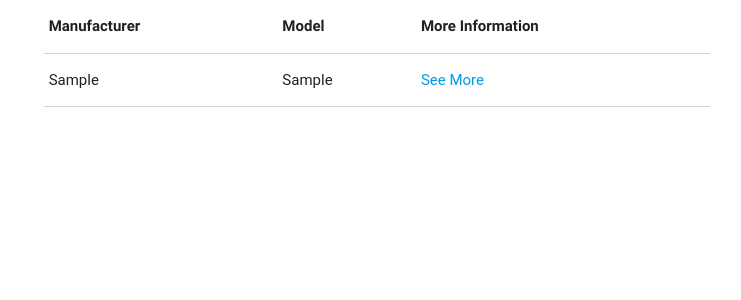
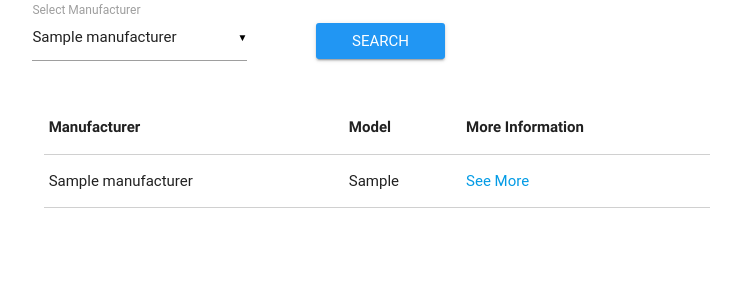
Before and after one commit to alexm118/4704-Capstone, a Django app: page /planes/ in a window 1280 px wide. Shown: the top 300 px of the page, without its empty margins (378-1119 px from the left). Run offline with Django 3.2, Linux system fonts and the light colour scheme; tables that the repository leaves empty hold one stand-in row (values such as "Sample post"); some libraries are stand-ins or nearby versions; some web fonts are replaced.

Commit message:
Working on filter by manufacturer, refactored manufacturer to its own table for filter purposes.

```diff
--- a/Capstone/urls.py
+++ b/Capstone/urls.py
@@ -15,11 +15,12 @@ Including another URLconf
 """
 from django.conf.urls import url
 from django.contrib import admin
-from planes.views import display_plane, list_planes, airbus_rest_plane
+from planes.views import display_plane, list_planes, airbus_rest_plane, filter_plane_list
 
 urlpatterns = [
     url(r'^admin/', admin.site.urls),
     url(r'^planes/(?P<id>[0-9]+)/$', display_plane, name="display_planes"),
     url(r'^planes/$',list_planes, name="plane_list"),
     url(r'^rest/airbus/(?P<id>[0-9]+)/$', airbus_rest_plane, name="airbus_rest_plane"),
+    url(r'^planes/filter/manufacturer/(?P<manufacturer_id>[0-9]+)/$', filter_plane_list, name='filter_plane_list'),
 ]
--- /dev/null
+++ b/planes/forms.py
@@ -0,0 +1,11 @@
+from django import forms
+from planes.models import Plane
+
+
+class PlaneForm(forms.ModelForm):
+    plane = Plane.objects.all().first()
+    manufacturer = forms.ChoiceField(choices=plane.get_unique_manufacturers())
+
+    class Meta:
+        model = Plane
+        exclude = ['model', 'engines']
--- a/planes/models.py
+++ b/planes/models.py
@@ -10,10 +10,27 @@ class Engine(models.Model):
         return self.name
 
 
+class Manufacturer(models.Model):
+    name = models.CharField(max_length=50)
+
+    def __str__(self):
+        return self.name
+
+
 class Plane(models.Model):
-    manufacturer = models.CharField(max_length=50)
+    manufacturer = models.ForeignKey(Manufacturer, models.SET_NULL, null=True, blank=False)
     model = models.CharField(max_length=25)
     engines = models.ManyToManyField(Engine, related_name='engines')
+
+    def get_unique_manufacturers(self):
+        planes = Plane.objects.all()
+        manufacturer_list = []
+        for plane in planes:
+            tuple = (plane.manufacturer, plane.manufacturer)
+            if tuple not in manufacturer_list:
+                manufacturer_list.append(tuple)
+        print(manufacturer_list)
+        return manufacturer_list
 
     def __str__(self):
         return self.manufacturer
--- a/planes/templates/planes/plane_list.html
+++ b/planes/templates/planes/plane_list.html
@@ -1,22 +1,47 @@
 {% extends 'base.html' %}
 
 {% block content %}
-    <table class="bordered highlight">
-        <thead>
-            <tr>
-                <th>Manufacturer</th>
-                <th>Model</th>
-                <th>More Information</th>
-            </tr>
-        </thead>
-        <tbody>
-            {% for plane in planes %}
-                <tr>
-                    <td>{{ plane.manufacturer }}</td>
-                    <td>{{ plane.model }}</td>
-                    <td><a href="/planes/{{ plane.id }}">See More</a></td>
-                </tr>
-            {% endfor %}
-        </tbody>
-    </table>
+    <form id="search_form">
+        <div class="row">
+            <div class="valign-wrapper">
+                <div class="valign">
+                    <div class="input-field">
+                        {{ form.manufacturer }}
+                        <label for="id_manufacturer">Select Manufacturer</label>
+                    </div>
+                </div>
+                <div class="valign col push-s1">
+                    <input type="button" id="search_button" class="waves-effect waves-light btn blue" value="Search">
+                </div>
+            </div>
+        </div>
+    </form>
+    <div id="plane_list">
+        {% include 'planes/tables/plane_table.html' %}
+    </div>
 {% endblock %}
+
+{% block extra_js %}
+    <script>
+        $(document).ready(function () {
+            $('#id_manufacturer').material_select();
+        });
+
+        $('#search_button').click(function(){
+            var manufacturer = $('#id_manufacturer').val();
+            $.ajax({
+                type: "POST",
+                url: "/planes/filter/manufacturer/" + manufacturer + '/',
+                data: $('#search_form').serialize(),
+                success: function(data){
+                    $('#plane_list').html();
+                    $('#plane_list').html(data);
+                },
+                error: function() {
+                    alert('Error submitting form');
+                }
+            }) ;
+        });
+
+    </script>
+{% endblock %}
--- /dev/null
+++ b/planes/templates/planes/tables/plane_table.html
@@ -0,0 +1,18 @@
+<table class="bordered highlight">
+    <thead>
+        <tr>
+            <th>Manufacturer</th>
+            <th>Model</th>
+            <th>More Information</th>
+        </tr>
+    </thead>
+    <tbody>
+        {% for plane in planes %}
+            <tr>
+                <td>{{ plane.manufacturer }}</td>
+                <td>{{ plane.model }}</td>
+                <td><a href="/planes/{{ plane.id }}">See More</a></td>
+            </tr>
+        {% endfor %}
+    </tbody>
+</table>
--- a/planes/views.py
+++ b/planes/views.py
@@ -1,7 +1,8 @@
 from django.shortcuts import render
-from planes.models import AirbusPlane, Plane
+from planes.models import AirbusPlane, Plane, Manufacturer
 from planes.serializers import AirbusPlaneSerializer
 from django.http import JsonResponse
+from planes.forms import PlaneForm
 
 
 def display_plane(request, id):
@@ -11,10 +12,17 @@ def display_plane(request, id):
 
 def list_planes(request):
     planes = Plane.objects.all()
-    return render(request, "planes/plane_list.html", context={'planes': planes})
+    form = PlaneForm()
+    return render(request, "planes/plane_list.html", context={'planes': planes, 'form': form})
 
 
 def airbus_rest_plane(request, id):
     plane = AirbusPlane.objects.get(id=id)
     serializer = AirbusPlaneSerializer(plane)
     return JsonResponse(serializer.data)
+
+
+def filter_plane_list(request, manufacturer_id):
+    manufacturer = Manufacturer.objects.get(id=manufacturer_id)
+    planes = Plane.objects.filter(manufacturer=manufacturer)
+    return render(request, 'planes/tables/plane_table.html', context={'planes': planes})
--- a/templates/base.html
+++ b/templates/base.html
@@ -1,8 +1,14 @@
+{% load static %}
 <!DOCTYPE html>
 <html>
 <head>
-    <link rel="stylesheet" href="https://cdnjs.cloudflare.com/ajax/libs/materialize/0.97.6/css/materialize.min.css">
-    <script src="https://cdnjs.cloudflare.com/ajax/libs/materialize/0.97.6/js/materialize.min.js"></script>
+    <script type="text/javascript" src="https://code.jquery.com/jquery-2.1.1.min.js"></script>
+      <!-- Compiled and minified CSS -->
+    <link rel="stylesheet" href="https://cdnjs.cloudflare.com/ajax/libs/materialize/0.97.7/css/materialize.min.css">
+
+    <!-- Compiled and minified JavaScript -->
+    <script src="https://cdnjs.cloudflare.com/ajax/libs/materialize/0.97.7/js/materialize.min.js"></script>
+
 </head>
 <body>
     <div class="container">
@@ -15,5 +21,10 @@
             </div>
         </div>
     </div>
+
+    {% block extra_js %}
+
+    {% endblock %}
+
 </body>
 </html>
```
Also changed, not shown: planes/management/Commands/load_airbus_models.py (+7 -1 lines).
